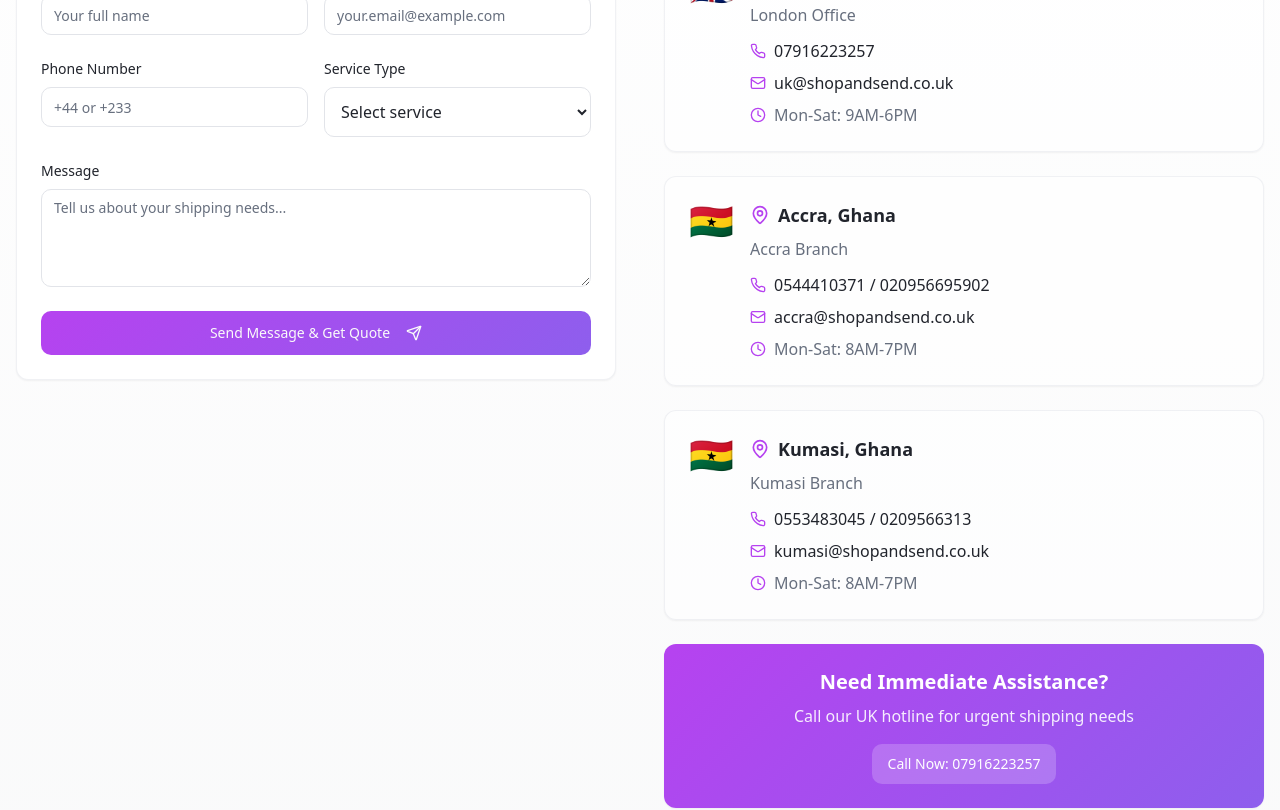
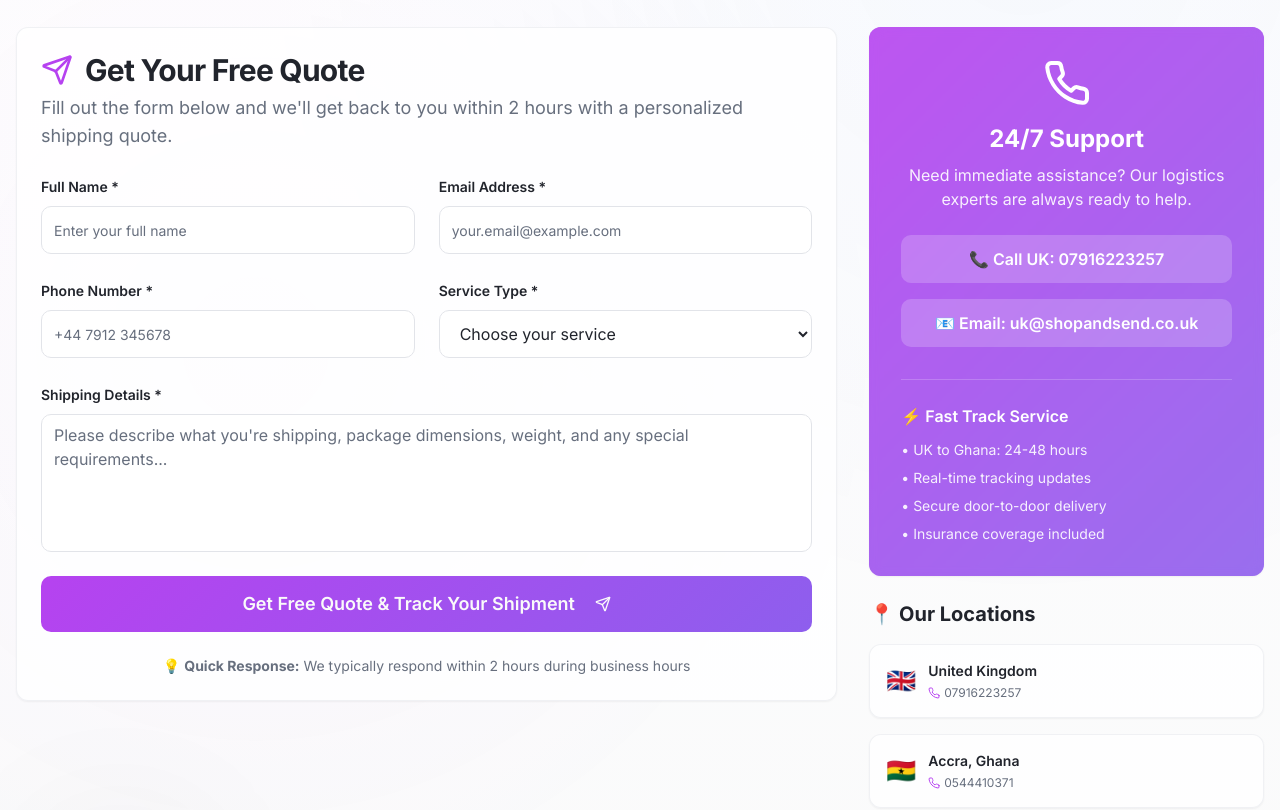
Before and after one commit to envuser-wq/shop-ship-shine, a React (Vite) app: page / in a window 1280 px wide. Shown: the part 4160-4970 px from the top of the page. Built offline with nearby package versions, Linux system fonts and the light colour scheme.

Commit message:
Update contact section and font
Enhance the "Get in Touch" section and apply the Inter font to the entire page.

```diff
--- a/index.html
+++ b/index.html
@@ -6,6 +6,11 @@
     <title>shop-ship-shine</title>
     <meta name="description" content="Lovable Generated Project" />
     <meta name="author" content="Lovable" />
+
+    <!-- Inter Font -->
+    <link rel="preconnect" href="https://fonts.googleapis.com">
+    <link rel="preconnect" href="https://fonts.gstatic.com" crossorigin>
+    <link href="https://fonts.googleapis.com/css2?family=Inter:wght@300;400;500;600;700;800&display=swap" rel="stylesheet">
 
     <meta property="og:title" content="shop-ship-shine" />
     <meta property="og:description" content="Lovable Generated Project" />
--- a/src/components/Contact.tsx
+++ b/src/components/Contact.tsx
@@ -61,171 +61,196 @@ export const Contact = () => {
   ];
 
   return (
-    <section id="contact" className="py-20 bg-gradient-subtle">
-      <div className="container mx-auto px-4">
+    <section id="contact" className="py-24 bg-gradient-subtle relative overflow-hidden">
+      {/* Background decorative elements */}
+      <div className="absolute inset-0 hero-pattern opacity-30"></div>
+      <div className="absolute top-20 right-10 w-32 h-32 bg-accent/10 rounded-full blur-3xl"></div>
+      <div className="absolute bottom-20 left-10 w-40 h-40 bg-primary/5 rounded-full blur-3xl"></div>
+
+      <div className="container mx-auto px-4 relative z-10">
         {/* Section Header */}
-        <div className="text-center mb-16 slide-in-up">
-          <h2 className="text-4xl md:text-5xl font-bold mb-6">
+        <div className="text-center mb-20 slide-in-up">
+          <div className="inline-flex items-center px-4 py-2 bg-accent/10 rounded-full text-accent font-medium text-sm mb-6">
+            <Send className="w-4 h-4 mr-2" />
+            Fast & Reliable Shipping
+          </div>
+          <h2 className="text-5xl md:text-6xl font-bold mb-6 leading-tight">
             Get In <span className="text-accent">Touch</span>
           </h2>
-          <p className="text-xl text-muted-foreground max-w-3xl mx-auto">
-            Ready to ship? Contact our expert team for fast, reliable express delivery services.
+          <p className="text-xl text-muted-foreground max-w-4xl mx-auto leading-relaxed">
+            Ready to ship with confidence? Our logistics experts are standing by to provide personalized quotes and handle your express delivery needs across UK and Ghana.
           </p>
         </div>
 
-        <div className="grid lg:grid-cols-2 gap-12">
-          {/* Contact Form */}
-          <div className="slide-in-up">
-            <Card className="shadow-elevated border-border/50">
-              <CardHeader>
-                <CardTitle className="text-2xl flex items-center">
-                  <Send className="h-6 w-6 text-accent mr-2" />
-                  Book Your Shipment
+        <div className="grid lg:grid-cols-3 gap-8 mb-16">
+          {/* Contact Form - Takes 2 columns */}
+          <div className="lg:col-span-2 slide-in-up">
+            <Card className="shadow-elevated border-border/50 bg-card/80 backdrop-blur-sm">
+              <CardHeader className="pb-6">
+                <CardTitle className="text-3xl font-bold flex items-center">
+                  <Send className="h-8 w-8 text-accent mr-3" />
+                  Get Your Free Quote
                 </CardTitle>
+                <p className="text-muted-foreground text-lg">
+                  Fill out the form below and we'll get back to you within 2 hours with a personalized shipping quote.
+                </p>
               </CardHeader>
               <CardContent>
                 <form onSubmit={handleSubmit} className="space-y-6">
-                  <div className="grid md:grid-cols-2 gap-4">
-                    <div>
-                      <label className="text-sm font-medium mb-2 block">Full Name</label>
+                  <div className="grid md:grid-cols-2 gap-6">
+                    <div className="space-y-2">
+                      <label className="text-sm font-semibold text-foreground">Full Name *</label>
                       <Input
                         name="name"
                         value={formData.name}
                         onChange={handleInputChange}
-                        placeholder="Your full name"
+                        placeholder="Enter your full name"
+                        className="h-12 text-base"
                         required
                       />
                     </div>
-                    <div>
-                      <label className="text-sm font-medium mb-2 block">Email Address</label>
+                    <div className="space-y-2">
+                      <label className="text-sm font-semibold text-foreground">Email Address *</label>
                       <Input
                         name="email"
                         type="email"
                         value={formData.email}
                         onChange={handleInputChange}
                         placeholder="your.email@example.com"
+                        className="h-12 text-base"
                         required
                       />
                     </div>
                   </div>
 
-                  <div className="grid md:grid-cols-2 gap-4">
-                    <div>
-                      <label className="text-sm font-medium mb-2 block">Phone Number</label>
+                  <div className="grid md:grid-cols-2 gap-6">
+                    <div className="space-y-2">
+                      <label className="text-sm font-semibold text-foreground">Phone Number *</label>
                       <Input
                         name="phone"
                         value={formData.phone}
                         onChange={handleInputChange}
-                        placeholder="+44 or +233"
+                        placeholder="+44 7912 345678"
+                        className="h-12 text-base"
                         required
                       />
                     </div>
-                    <div>
-                      <label className="text-sm font-medium mb-2 block">Service Type</label>
+                    <div className="space-y-2">
+                      <label className="text-sm font-semibold text-foreground">Service Type *</label>
                       <select
                         name="service"
                         value={formData.service}
                         onChange={handleInputChange}
-                        className="w-full p-3 border border-input rounded-md bg-background"
+                        className="w-full h-12 px-4 border border-input rounded-md bg-background text-base focus:ring-2 focus:ring-accent focus:border-transparent"
                         required
                       >
-                        <option value="">Select service</option>
-                        <option value="uk-ghana">UK to Ghana (1-2 days)</option>
-                        <option value="ghana-uk">Ghana to UK (5-7 days)</option>
-                        <option value="quote">Get a quote</option>
+                        <option value="">Choose your service</option>
+                        <option value="uk-ghana">🇬🇧 ➜ 🇬🇭 UK to Ghana (1-2 days)</option>
+                        <option value="ghana-uk">🇬🇭 ➜ 🇬🇧 Ghana to UK (5-7 days)</option>
+                        <option value="both-ways">🔄 Both Ways Service</option>
+                        <option value="quote">💼 Custom Quote Request</option>
                       </select>
                     </div>
                   </div>
 
-                  <div>
-                    <label className="text-sm font-medium mb-2 block">Message</label>
+                  <div className="space-y-2">
+                    <label className="text-sm font-semibold text-foreground">Shipping Details *</label>
                     <Textarea
                       name="message"
                       value={formData.message}
                       onChange={handleInputChange}
-                      placeholder="Tell us about your shipping needs..."
-                      rows={4}
+                      placeholder="Please describe what you're shipping, package dimensions, weight, and any special requirements..."
+                      rows={5}
+                      className="text-base resize-none"
                       required
                     />
                   </div>
 
                   <Button
                     type="submit"
-                    className="w-full bg-gradient-accent hover:shadow-purple-glow transition-all duration-300"
-                    size="lg"
+                    className="w-full h-14 bg-gradient-accent hover:shadow-purple-glow transition-all duration-300 text-lg font-semibold"
                   >
-                    Send Message & Get Quote
-                    <Send className="ml-2 h-5 w-5" />
+                    Get Free Quote & Track Your Shipment
+                    <Send className="ml-3 h-6 w-6" />
                   </Button>
+
+                  <p className="text-center text-sm text-muted-foreground">
+                    💡 <strong>Quick Response:</strong> We typically respond within 2 hours during business hours
+                  </p>
                 </form>
               </CardContent>
             </Card>
           </div>
 
+          {/* Contact Information Sidebar */}
+          <div className="space-y-6 slide-in-up">
+            <Card className="bg-gradient-accent text-white border-0 overflow-hidden relative">
+              <div className="absolute inset-0 bg-white/10 backdrop-blur-sm"></div>
+              <CardContent className="p-8 relative z-10">
+                <div className="text-center mb-6">
+                  <Phone className="w-12 h-12 mx-auto mb-4" />
+                  <h3 className="text-2xl font-bold mb-2">24/7 Support</h3>
+                  <p className="opacity-90 mb-6">Need immediate assistance? Our logistics experts are always ready to help.</p>
+                </div>
+
+                <div className="space-y-4">
+                  <Button
+                    variant="secondary"
+                    className="w-full bg-white/20 hover:bg-white/30 text-white border-white/30 h-12 text-base font-semibold"
+                    asChild
+                  >
+                    <a href="tel:07916223257">📞 Call UK: 07916223257</a>
+                  </Button>
+
+                  <Button
+                    variant="secondary"
+                    className="w-full bg-white/20 hover:bg-white/30 text-white border-white/30 h-12 text-base font-semibold"
+                    asChild
+                  >
+                    <a href="mailto:uk@shopandsend.co.uk">📧 Email: uk@shopandsend.co.uk</a>
+                  </Button>
+                </div>
+
+                <div className="mt-8 pt-6 border-t border-white/20">
+                  <h4 className="font-semibold mb-3">⚡ Fast Track Service</h4>
+                  <ul className="space-y-2 text-sm opacity-90">
+                    <li>• UK to Ghana: 24-48 hours</li>
+                    <li>• Real-time tracking updates</li>
+                    <li>• Secure door-to-door delivery</li>
+                    <li>• Insurance coverage included</li>
+                  </ul>
+                </div>
+              </CardContent>
+            </Card>
+
             {/* Office Locations */}
-          <div className="space-y-6 slide-in-up">
-            <h3 className="text-2xl font-bold mb-6">Our Office Locations</h3>
+            <div className="space-y-4">
+              <h3 className="text-xl font-bold">📍 Our Locations</h3>
 
               {offices.map((office, index) => (
                 <Card
                   key={index}
-                className="stagger-animation glow-hover border-border/50 bg-card/50 backdrop-blur-sm"
+                  className="stagger-animation glow-hover border-border/50 bg-card/80 backdrop-blur-sm p-4"
                   style={{ animationDelay: `${index * 0.1}s` }}
                 >
-                <CardContent className="p-6">
-                  <div className="flex items-start space-x-4">
-                    <div className="text-4xl">{office.flag}</div>
-                    <div className="flex-1">
-                      <h4 className="text-lg font-semibold mb-2 flex items-center">
-                        <MapPin className="h-5 w-5 text-accent mr-2" />
-                        {office.location}
-                      </h4>
-                      <p className="text-muted-foreground mb-3">{office.address}</p>
-
-                      <div className="space-y-2">
-                        <div className="flex items-center space-x-2">
-                          <Phone className="h-4 w-4 text-accent" />
+                  <div className="flex items-center space-x-3">
+                    <div className="text-2xl">{office.flag}</div>
+                    <div className="flex-1 min-w-0">
+                      <h4 className="font-semibold text-sm truncate">{office.location}</h4>
+                      <div className="flex items-center space-x-1 mt-1">
+                        <Phone className="h-3 w-3 text-accent flex-shrink-0" />
                         <a
                           href={`tel:${office.phone.split(' / ')[0]}`}
-                            className="text-foreground hover:text-accent transition-colors"
+                          className="text-xs text-muted-foreground hover:text-accent transition-colors truncate"
                         >
-                            {office.phone}
+                          {office.phone.split(' / ')[0]}
                         </a>
-                        </div>
-                        <div className="flex items-center space-x-2">
-                          <Mail className="h-4 w-4 text-accent" />
-                          <a
-                            href={`mailto:${office.email}`}
-                            className="text-foreground hover:text-accent transition-colors"
-                          >
-                            {office.email}
-                          </a>
-                        </div>
-                        <div className="flex items-center space-x-2">
-                          <Clock className="h-4 w-4 text-accent" />
-                          <span className="text-muted-foreground">{office.hours}</span>
                       </div>
                     </div>
                   </div>
-                  </div>
-                </CardContent>
                 </Card>
               ))}
-
-            {/* Quick Contact CTA */}
-            <Card className="bg-gradient-accent text-white border-0">
-              <CardContent className="p-6 text-center">
-                <h4 className="text-xl font-bold mb-2">Need Immediate Assistance?</h4>
-                <p className="mb-4 opacity-90">Call our UK hotline for urgent shipping needs</p>
-                <Button
-                  variant="secondary"
-                  className="bg-white/20 hover:bg-white/30 text-white border-white/30"
-                  asChild
-                >
-                  <a href="tel:07916223257">Call Now: 07916223257</a>
-                </Button>
-              </CardContent>
-            </Card>
+            </div>
           </div>
         </div>
       </div>
--- a/tailwind.config.ts
+++ b/tailwind.config.ts
@@ -17,8 +17,11 @@ export default {
 				'2xl': '1400px'
 			}
 		},
-		extend: {
-			colors: {
+    extend: {
+      fontFamily: {
+        'sans': ['Inter', 'ui-sans-serif', 'system-ui', 'sans-serif'],
+      },
+      colors: {
 				border: 'hsl(var(--border))',
 				input: 'hsl(var(--input))',
 				ring: 'hsl(var(--ring))',
```
Lines whose indentation alone changed are shown as unchanged.
